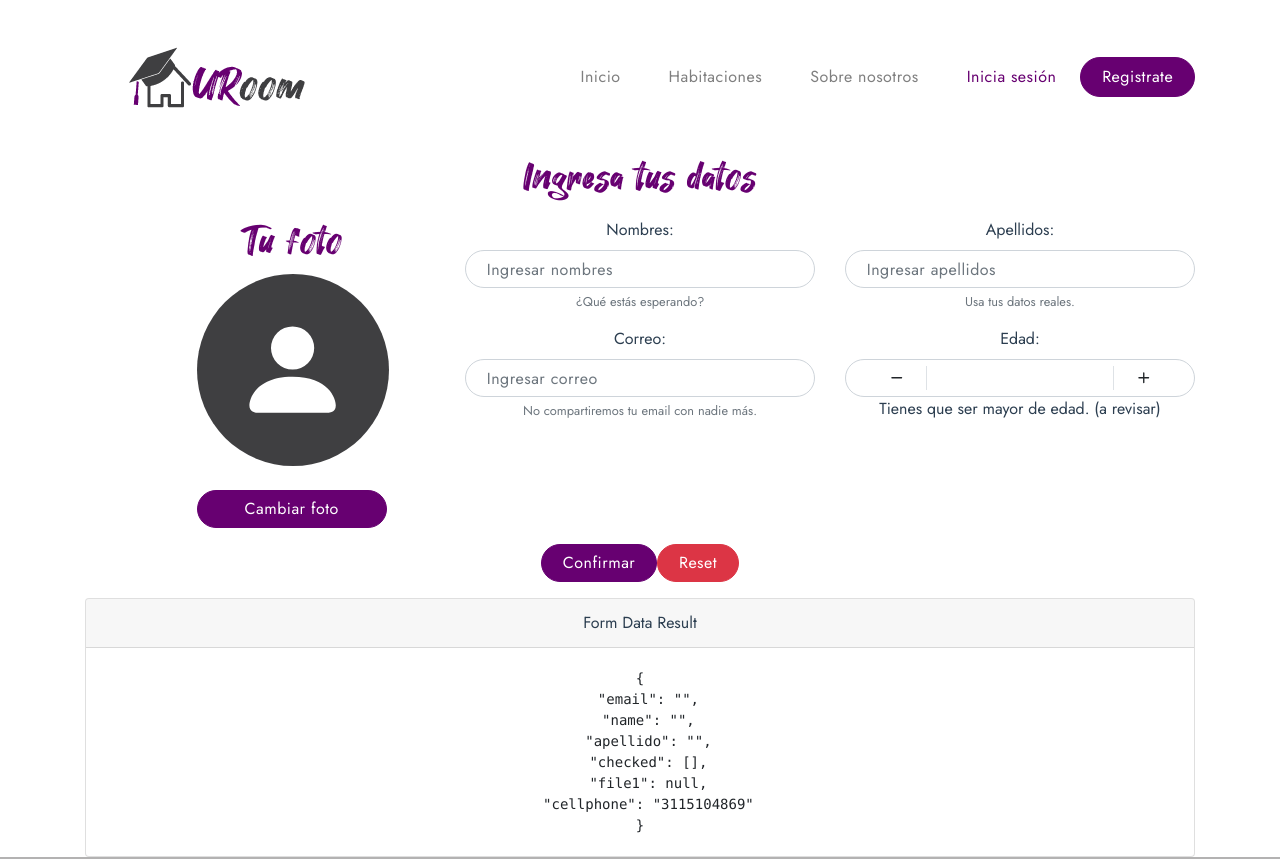
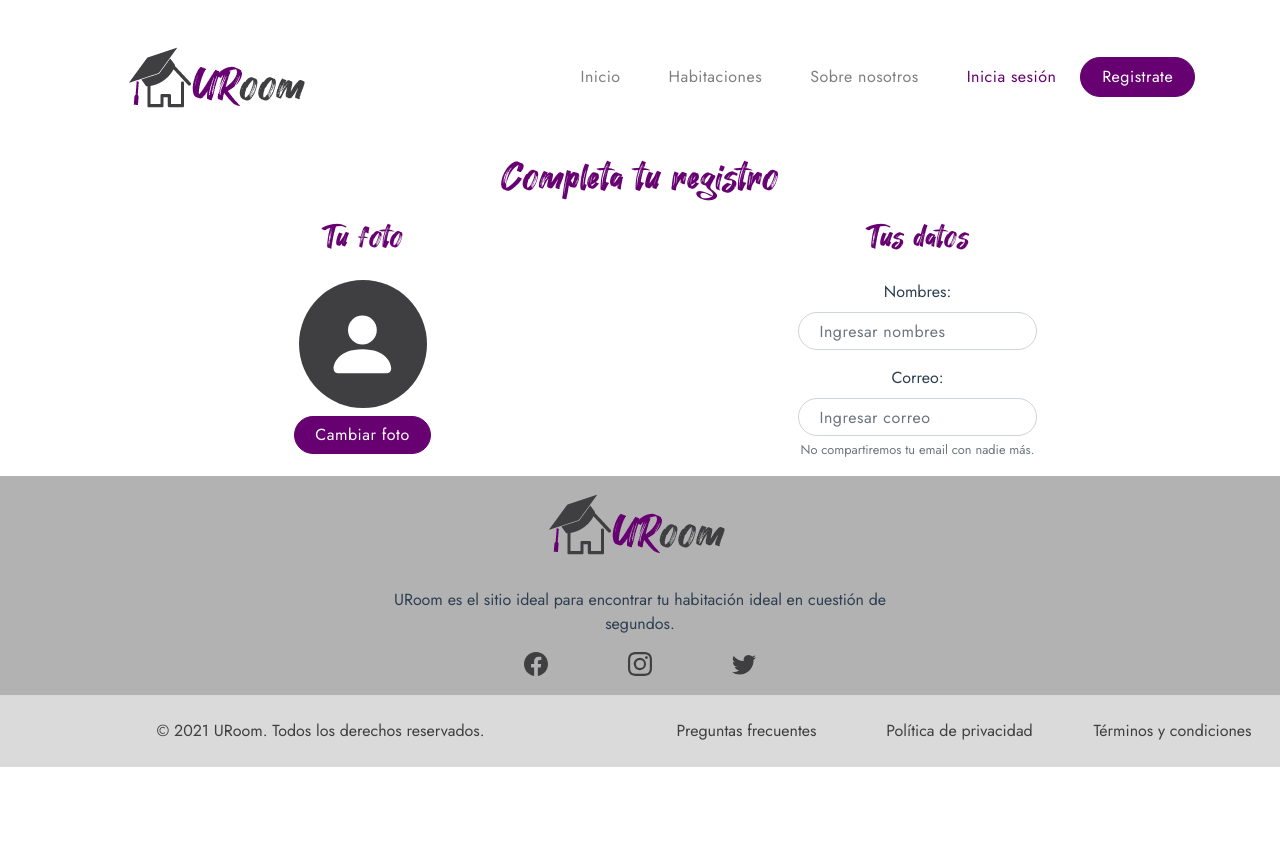
Before and after one commit to URoomUNAL/Front-URoom, a Vue app: page /RegistroData in a window 1280 px wide. Shown: the top 859 px of the page. After the commit the page ends 800 px from the top, so only its background shows below. Built offline with nearby package versions, Linux system fonts and the light colour scheme.

Commit message:
Avances en Formulario de registro, falta ajustar algunos campos para mostrarlos correctamente.

```diff
--- a/src/components/RegistroData.vue
+++ b/src/components/RegistroData.vue
@@ -1,44 +1,46 @@
 <template>
   <b-container>
-    <b-form @submit="onSubmit" @reset="onReset" v-if="show">
-      <h1 class="primary mb-3">Ingresa tus datos</h1>
     <b-row>
-        <b-col >
-          <b-row>
-            <h1 class="primary offset-4 col-6">Tu foto</h1>
+      <b-col>
+        <h1 class="primary mb-3">Completa tu registro</h1>
+      </b-col>
     </b-row>
     <b-row>
-            <b-avatar src="" size="12rem" class="mb-4 offset-4"/>
+      <b-col>
+        <b-form @submit="onSubmit" @reset="onReset" v-if="show">
+          <b-container>
+            <b-row cols="2">
+              <b-col>
+                <b-row align-h="center" align-v="center">
+                  <h2 class="primary mb-4">Tu foto</h2>
+                </b-row>
+                <b-row align-h="center" align-v="center">
+                  <b-avatar src="" size="8rem" class="mb-2"/>
                 </b-row>
                 <!--<b-form-file v-model="file1" ref="file-input" class="mb-2" plain></b-form-file>
                 <p class="mt-2">Selected file: <b>{{ file ? file.name : '' }}</b></p>-->
-          <b-row>
-            <b-button class="offset-4 col-6" variant="primary">Cambiar foto</b-button>
+                <b-row align-h="center" align-v="center">
+                  <b-button  variant="primary" class="mb-2">Cambiar foto</b-button>
                 </b-row>
               </b-col>
-        <b-col sm>
-          <b-form-group id="input-group-2" label="Nombres:" label-for="input-2"
-            description="¿Qué estás esperando?">
-            <b-form-input
-              id="input-2"
-              v-model="form.name"
-              placeholder="Ingresar nombres"
-              required/>
+              <b-col>
+                <b-row align-h="center" align-v="center">
+                  <h2 class="primary mb-4">Tus datos</h2>
+                </b-row>
+                <b-row align-h="center" align-v="center">
+                  <b-form-group id="input-group-2" label="Nombres:" label-for="input-2">
+                      <b-form-input id="input-2" v-model="form.name" placeholder="Ingresar nombres" required/>
                   </b-form-group>
-          <b-form-group
-            id="input-group-1"
-            label="Correo:"
-            label-for="input-1"
-            description="No compartiremos tu email con nadie más.">
-            <b-form-input
-              id="input-1"
-              v-model="form.email"
-              type="email"
-              placeholder="Ingresar correo"
-              required/>
+                </b-row>
+                <b-row align-h="center" align-v="center">
+                  <b-form-group id="input-group-1" label="Correo:" label-for="input-1" description="No compartiremos tu email con nadie más.">
+                    <b-form-input id="input-1" v-model="form.email" type="email" placeholder="Ingresar correo" required/>
                   </b-form-group>
+                </b-row>
               </b-col>
-        <div class="col-sm">
+
+            </b-row>
+            <!--<div class="col-sm">
               <b-form-group id="input-group-3" label="Apellidos:" label-for="input-3"
                 description="Usa tus datos reales.">
                 <b-form-input
@@ -52,7 +54,6 @@
                 <b-form-spinbutton id="edad" v-model="value" min="18" max="100"></b-form-spinbutton>
                 <p>Tienes que ser mayor de edad. (a revisar)</p>
             </div>
-      </b-row>
             <b-form-group id="input-group-4" v-slot="{ ariaDescribedby }">
                 <b-form-checkbox-group
                 v-model="form.checked"
@@ -66,7 +67,12 @@
             <b-card class="mt-3" header="Form Data Result">
             <pre class="m-0">{{ form }}</pre>
             </b-card>
+            -->
+
+          </b-container>
         </b-form>
+      </b-col>
+    </b-row>
   </b-container>
 </template>
 
```
Lines whose indentation alone changed are shown as unchanged.
